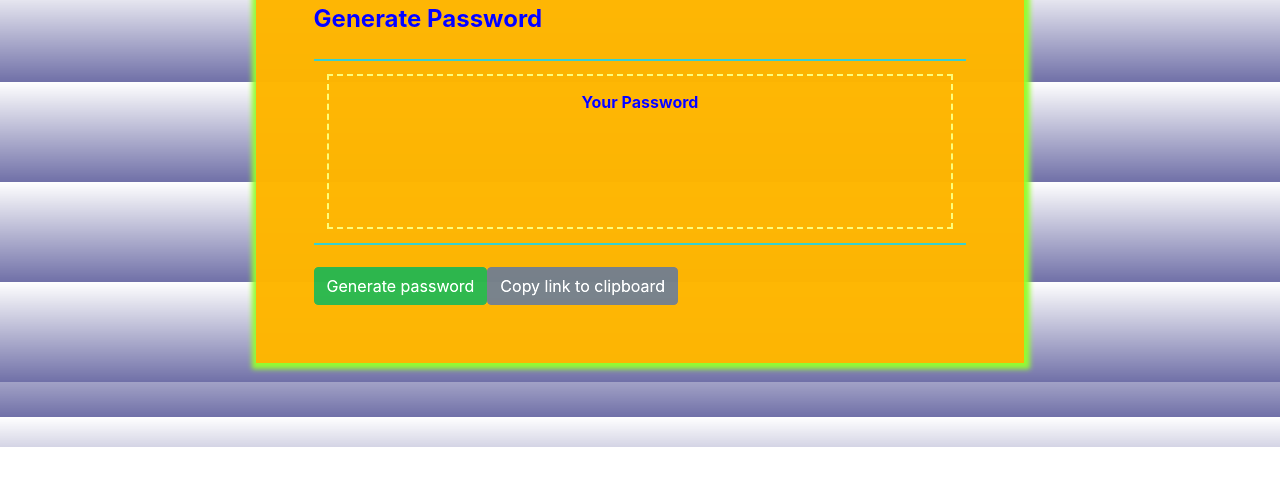
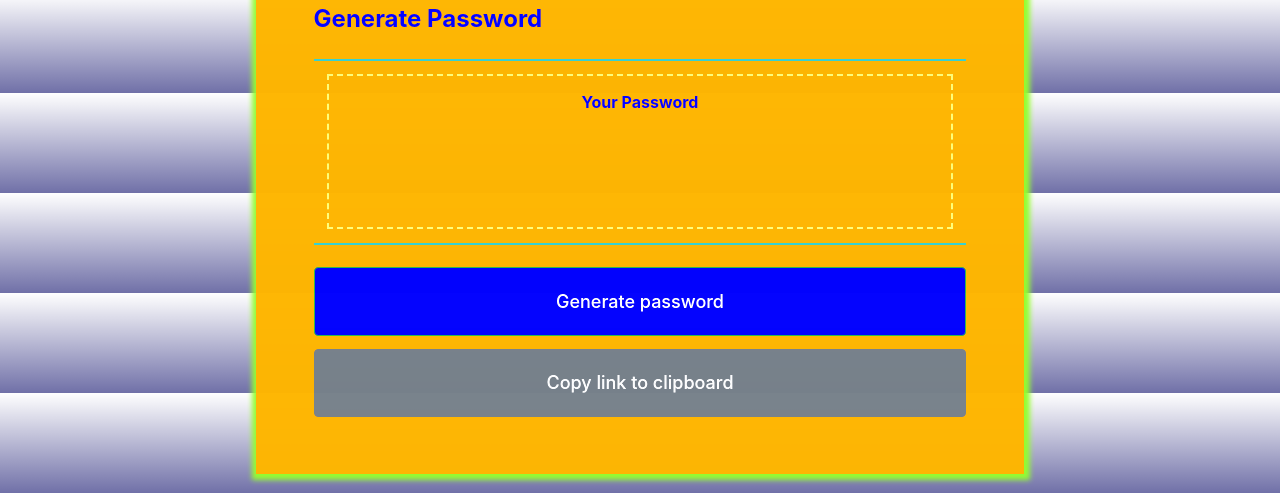
Before and after one commit to SpencerFalor-Ward/Geocities-Password-Generator, a plain HTML site: page index.html in a window 1280 px wide. Shown: the part 353-846 px from the top of the page. Before the commit the page ends 800 px from the top, so only its background shows below. Drawn offline with nearby package versions, Linux system fonts and the light colour scheme.

Commit message:
finalized CSS, removed chaff / old notes

```diff
--- a/assets/css/style.css
+++ b/assets/css/style.css
@@ -68,24 +68,6 @@ i {
   word-wrap: break-word;
 }
 
-/* .textareaBox {
-    border-top: 2px solid #30bfbf;
-    border-bottom: 2px solid #30bfbf;
-    margin-top: 4%;
-    margin-bottom: 3.5%;
-  }
-
-  .textarea {
-    border: 2px #fafa37 dashed;
-    text-align: center;
-    padding-top: 2%;
-    padding-bottom: 15%;
-    margin: 2%;
-    filter: brightness(2);
-    font-size: large;
-    visibility: hidden;
-   } */
-
 .main {
   background: orange;
   /* background: white; */
@@ -102,18 +84,20 @@ i {
 }
 
 .flex-container {
-  display: inline-flex;
+  display: flex;
   width: 100%;
+  flex-direction: column;
 }
 
-/* .btn {
-  /* display: inline-flex; */
-  padding: 1%;
-  width: auto;
-  align-items: unset;
-  border: auto black;
-} */
-
+.btn {
+  padding: 3%;
+  font-size: large;
+  font-weight: 500;
+}
+.btn-success {
+  background-color: blue;
+  margin-bottom: 2%;
+}
 #copy {
   justify-content: flex-end;
 }
--- a/assets/javaScript/script.js
+++ b/assets/javaScript/script.js
@@ -1,4 +1,3 @@
-// try a mouse fucntion to stop the blinking while mouse over text box
 function blinkIt() {
   var blinks = document.getElementsByTagName("html");
   for (var i = 0, l = blinks.length; i < l; i++) {
@@ -9,48 +8,15 @@ function blinkIt() {
       setTimeout(blinkIt, 0.1);
     } else {
       blink.style.visibility = "visible";
-      setTimeout(blinkIt, 3000);
+      setTimeout(blinkIt, 1000);
     }
   }
 }
 blinkIt();
-//couldnt get this to work
-// function blinkIt1() {
-//   var blinks = document.getElementsByName("#blink1");
-//   for (var i = 0, l = blinks.length; i < l; i++) {
-//     var blink = blinks[i];
-//     var visiblity = blink.style.visibility;
-//     if (visiblity === "visible") {
-//       blink.style.visibility = "hidden";
-//       setTimeout(blinkIt1, 0.2);
-//     } else {
-//       blink.style.visibility = "visible";
-//       setTimeout(blinkIt1, 1600);
-//     }
-//   }
-// }
-// blinkIt1();
 
 // to make inner blink you can switch between border and no border, or make a new class with the attributes and switched between the two
 
 console.log(setInterval);
-
-// function blinkIt1() {
-//   // event.stopPropagation(blink);
-//   var blinks = document.getElementsByClassName("blink1");
-//   for (var i = 0, l = blinks.length; i < l; i++) {
-//     var blink = blinks[i];
-//     var visiblity = blink.style.visibility;
-//     blink.style.visibility = visiblity == "visible" ? "hidden" : "visible";
-//     // if (blink.style.visibility == "visible") {
-//     //   clearInterval(setInterval);
-//     // } else {
-//     //   return blinkIt1;
-//     // }
-//   }
-// }
-
-// // setInterval(blinkIt1, 3000 /* blinking interval in ms */);
 
 console.log(setInterval);
 
@@ -64,23 +30,16 @@ var arrAlphC = alphC.split("");
 var arrNum = num.split("");
 var arrSpcl = spcl.split("");
 
-// prompt windows
-
 // html element references
 var genEl = document.querySelector("#generate");
 var copyEl = document.querySelector("#copy");
-
-// need to add event addEventListener to activate the generate / copy buttons on click
-
-// NEED parseint the value input in the prompt
-// NEED if statement to ensure parameters of input are correct, if not send new prompt
 
 console.log(this);
 
 // password(prompt answer)
 genEl.addEventListener("click", function(event) {
   event.preventDefault();
-  blinkIt();
+  // blinkIt();
   do {
     do {
       var numPick = prompt("Type a number between 8 and 128");
@@ -94,7 +53,6 @@ genEl.addEventListener("click", function(event) {
         pwLength == ""
       ) {
         alert("Please enter a number between 8 and 128");
-        // return false;
       }
     } while (
       pwLength < 8 ||
@@ -123,7 +81,6 @@ function password(l, characters) {
   var pwd = "";
   for (var i = 0; i < l; i++) {
     pwd += characters.charAt(Math.floor(Math.random() * characters.length));
-    // console.log(pwd);
   }
 
   return pwd;
--- a/index.html
+++ b/index.html
@@ -20,7 +20,7 @@
     <link rel="stylesheet" type="text/css" href="./assets/css/style.css" />
   </head>
 
-  <body class="">
+  <body>
     <div class="blink">
       <h1>
         <strong>
```
